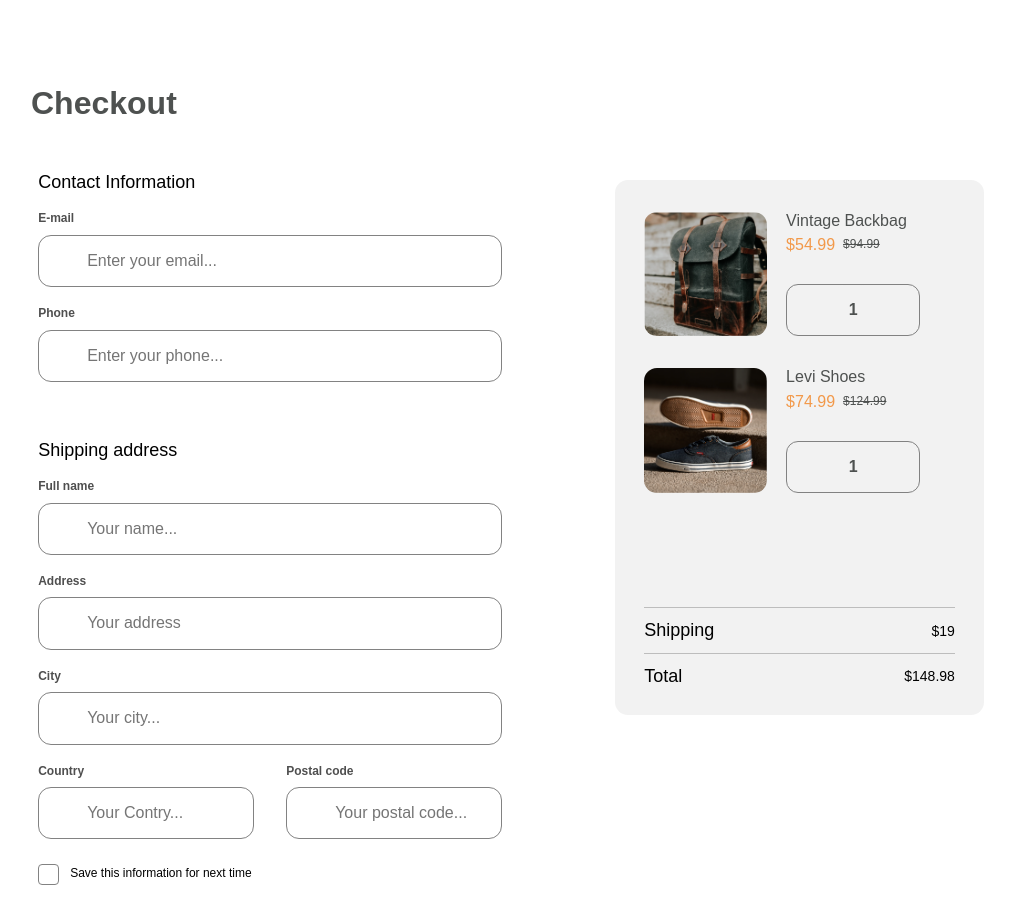
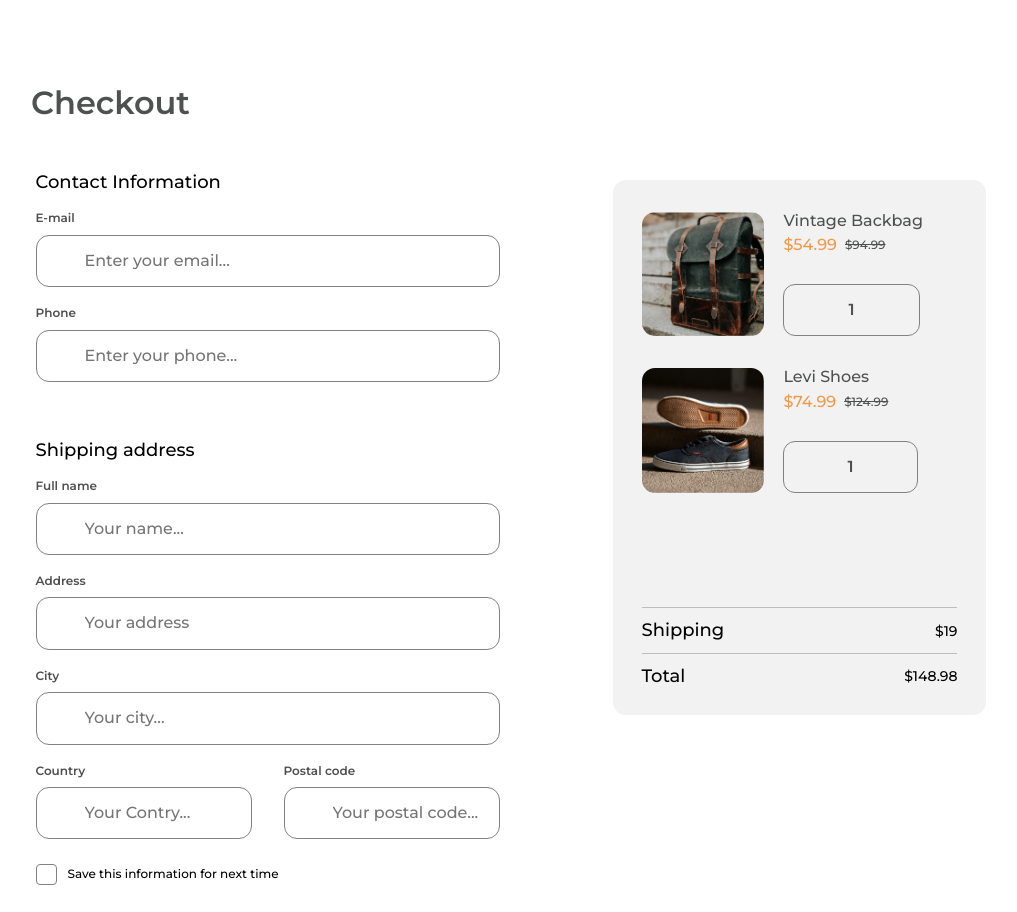
Before and after one commit to CiscoMendez/Checkout-Page, a plain HTML site: page index.html in a window 1280 px wide. Shown: the top 912 px of the page, without its empty margins (129-1146 px from the left). Drawn offline with Linux system fonts and the light colour scheme.

Commit message:
Fuente modificada

```diff
--- a/styles/main.css
+++ b/styles/main.css
@@ -1,5 +1,5 @@
 /* Montserrat Regular */
-/* @import url('https://fonts.googleapis.com/css2?family=Montserrat:ital,wght@0,100;0,300;0,400;0,500;0,600;0,700;0,800;0,900;1,100;1,200;1,300;1,400;1,500;1,600;1,700;1,800;1,900&display=swap'); */
+@import url('https://fonts.googleapis.com/css2?family=Montserrat:ital,wght@0,100;0,300;0,400;0,500;0,600;0,700;0,800;0,900;1,100;1,200;1,300;1,400;1,500;1,600;1,700;1,800;1,900&display=swap');
 
 .material-icons{
     line-height: unset !important;
```
